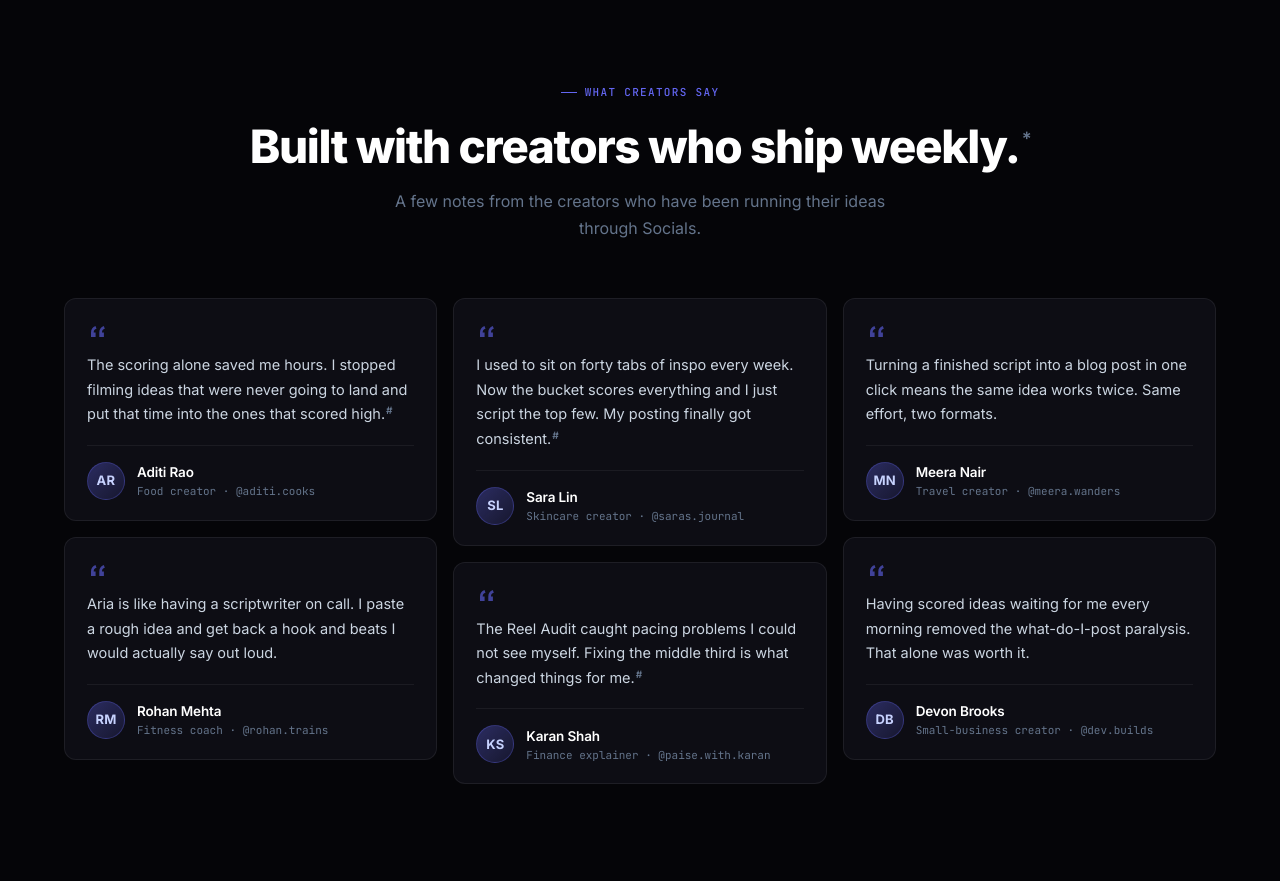
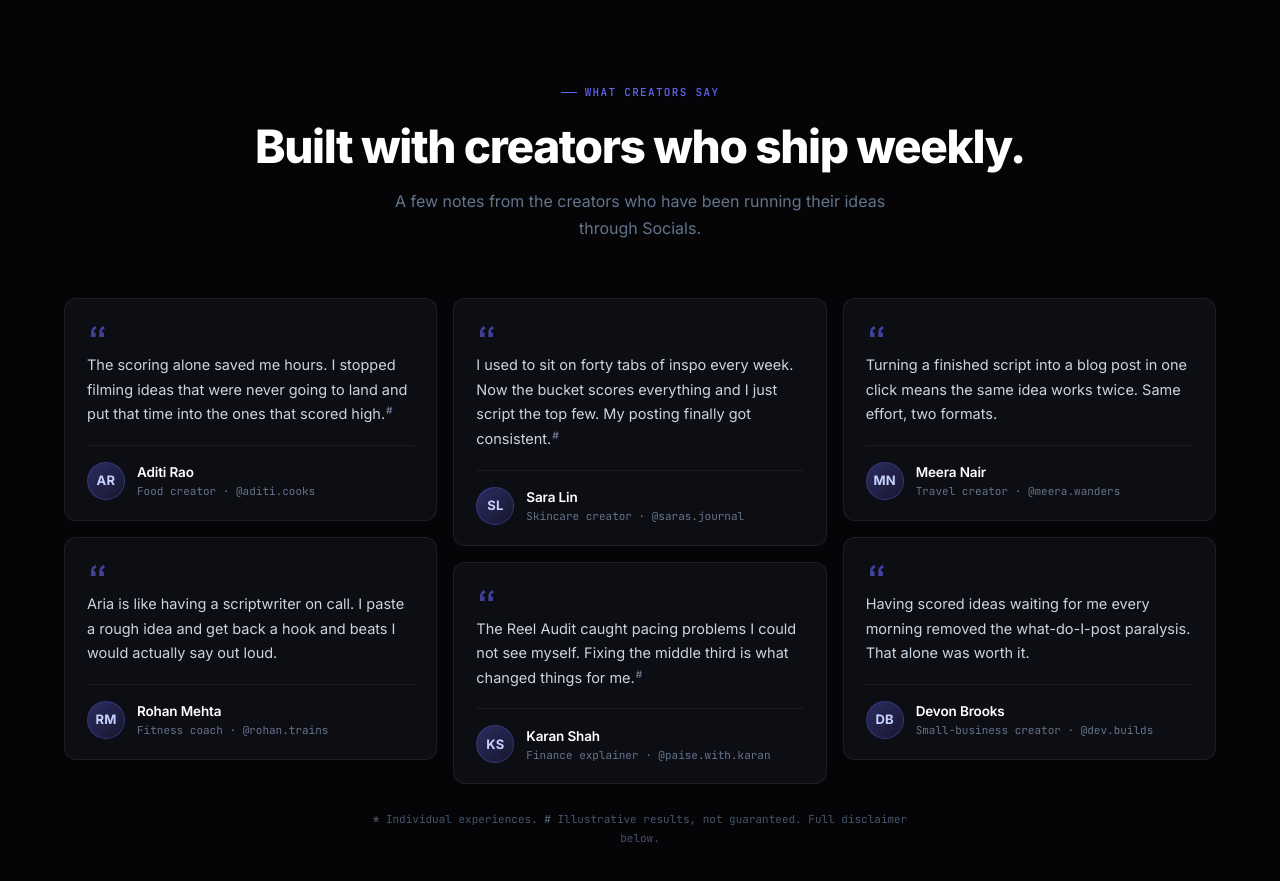
Before and after one commit to prabhu-01/DelegateHQ, a Next.js app: page / in a window 1280 px wide. Shown: the part 4300-5181 px from the top of the page. Built offline with nearby package versions, Linux system fonts and the light colour scheme; no server answers.

Commit message:
polish(socials): refine testimonials markers + hover
- Move the * off the big headline into a clean fine-print line under the
  wall that anchors both * and # to the disclaimer
- Add hover lift to testimonial cards

```diff
--- a/src/components/socials/Testimonials.tsx
+++ b/src/components/socials/Testimonials.tsx
@@ -71,7 +71,6 @@
           style={{ fontSize: "clamp(30px, 4vw, 46px)", fontWeight: 800, letterSpacing: "-0.03em", lineHeight: 1.1 }}
         >
           Built with creators who ship weekly.
-          <sup style={{ fontSize: "0.4em", color: "#64748b", fontWeight: 600, marginLeft: "2px", top: "-1em" }}>*</sup>
         </motion.h2>
         <motion.p {...inView(0.1)} className="text-center text-slate-500 max-w-lg mx-auto mb-14" style={{ fontSize: "16px", lineHeight: 1.7 }}>
           A few notes from the creators who have been running their ideas through Socials.
@@ -83,7 +82,7 @@
             <motion.div
               key={t.handle}
               {...inView((i % 3) * 0.06)}
-              className="card"
+              className="card card-lift"
               style={{ padding: "22px 22px 20px", marginBottom: "16px", breakInside: "avoid" }}
             >
               {/* Quote mark */}
@@ -129,6 +128,15 @@
             </motion.div>
           ))}
         </div>
+
+        <motion.p
+          {...inView(0.1)}
+          className="text-center font-mono mx-auto"
+          style={{ fontSize: "11px", lineHeight: 1.7, color: "#475569", marginTop: "26px", maxWidth: "560px" }}
+        >
+          <span style={{ color: "#64748b" }}>*</span> Individual experiences.{" "}
+          <span style={{ color: "#64748b" }}>#</span> Illustrative results, not guaranteed. Full disclaimer below.
+        </motion.p>
       </div>
     </section>
   );
```
